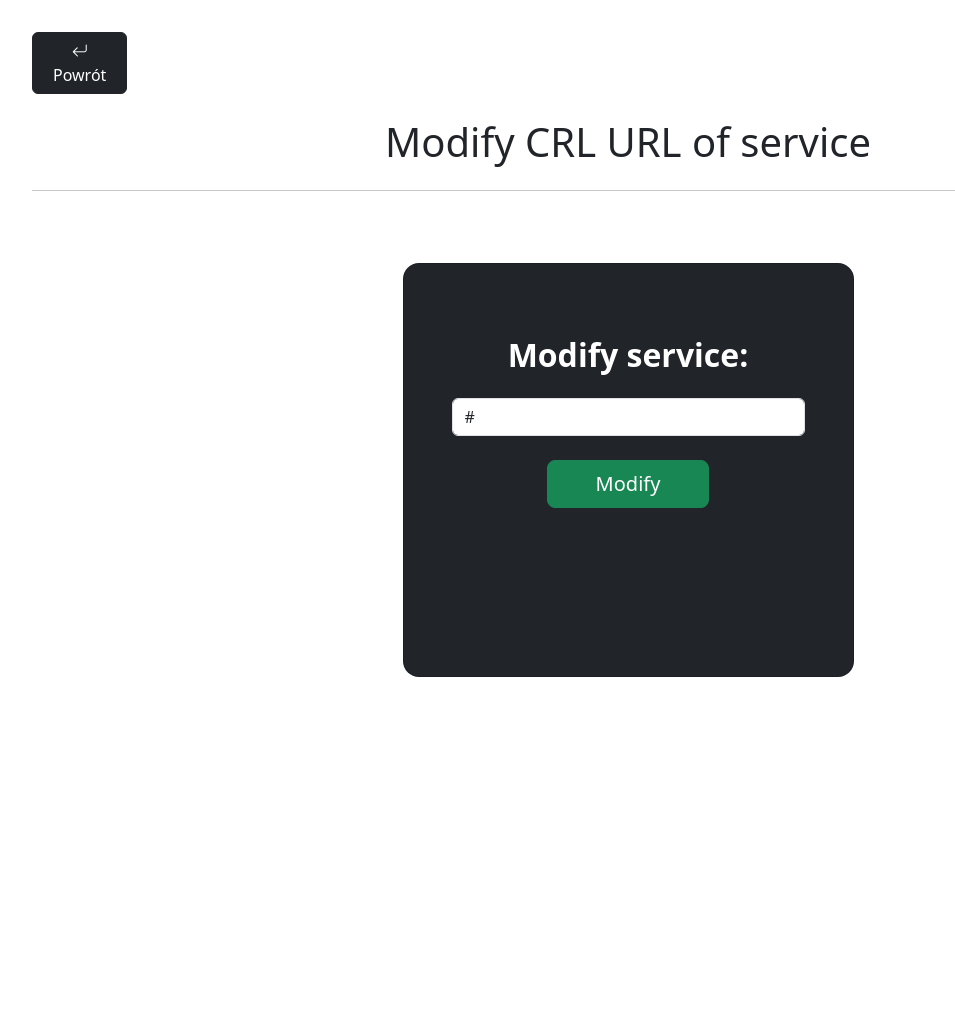
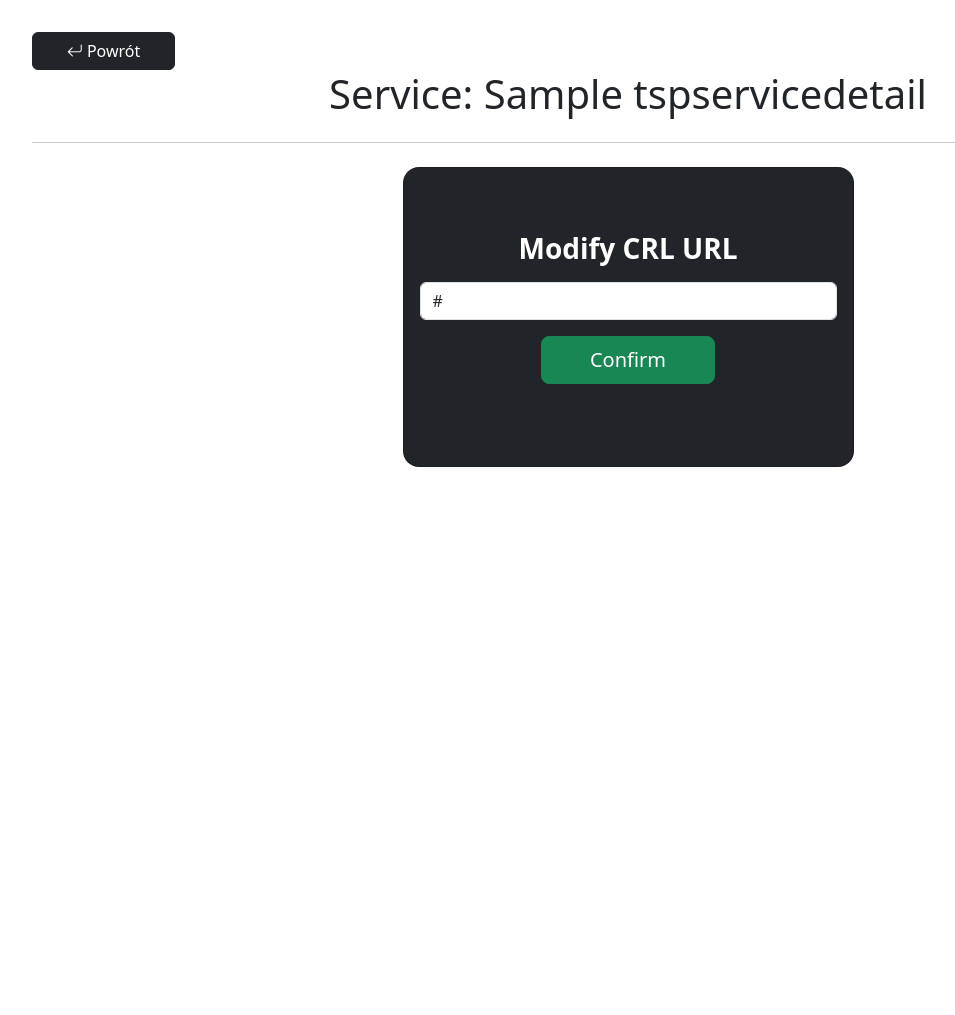
Before and after one commit to RafalGromulski/XmlManager, a Django app: page /crl_url_modify/1/ in a window 1280 px wide. Shown: the whole page, without its empty margins (12-967 px from the left). After the commit the page ends 467 px from the top, so only its background shows below. Run offline with Django 4.2, Linux system fonts and the light colour scheme; a user stored in the database is signed in; tables that the repository leaves empty hold one stand-in row (values such as "Sample post"); some libraries are stand-ins or nearby versions.

Commit message:
7. Templates modified: e.g. confirm_service.html, crl_url_modify.html

```diff
--- a/xml_manager/templates/base.html
+++ b/xml_manager/templates/base.html
@@ -6,8 +6,10 @@
     <meta name="viewport" content="width=device-width, user-scalable=no, initial-scale=1.0, maximum-scale=1.0, minimum-scale=1.0">
     <meta http-equiv="X-UA-Compatible" content="ie=edge">
     <title>{% block title %}{% endblock %}</title>
-    <link href="https://cdn.jsdelivr.net/npm/bootstrap@5.3.2/dist/css/bootstrap.min.css" rel="stylesheet">
-    <script src="https://cdn.jsdelivr.net/npm/bootstrap@5.3.2/dist/js/bootstrap.bundle.min.js"></script>
+    <link href="https://cdn.jsdelivr.net/npm/bootstrap@5.3.2/dist/css/bootstrap.min.css"
+          rel="stylesheet"
+          integrity="sha384-T3c6CoIi6uLrA9TneNEoa7RxnatzjcDSCmG1MXxSR1GAsXEV/Dwwykc2MPK8M2HN"
+          crossorigin="anonymous">
     <link rel="icon"
           type="image/png"
           sizes="32x32"
@@ -19,5 +21,9 @@
 </head>
 <body>
 {% block page_content %}{% endblock %}
+<script src="https://cdn.jsdelivr.net/npm/bootstrap@5.3.2/dist/js/bootstrap.bundle.min.js"
+        integrity="sha384-C6RzsynM9kWDrMNeT87bh95OGNyZPhcTNXj1NW7RuBCsyN/o0jlpcV8Qyq46cDfL"
+        crossorigin="anonymous">
+</script>
 </body>
 </html>
--- a/xml_manager/templates/crl_url_modify.html
+++ b/xml_manager/templates/crl_url_modify.html
@@ -8,28 +8,23 @@
                 class="btn btn-dark"
                 aria-pressed="true"
                 onClick="history.back();"
-                style="width:8%;">
+                style="width:12%;">
             <i class="bi bi-arrow-return-left"></i> Powrót
         </button>
-        <h5 class="display-6 text-center my-4">Modify CRL URL of service</h5>
+        <h5 class="display-6 text-center">Service: {{ tsp_object.service_name }}</h5>
         <hr class="my-4">
     </div>
-    <section class="vh-100 gradient-custom">
-        <div class="container py-5 h-50">
-            <div class="row d-flex justify-content-center align-items-center h-100">
+        <div class="container">
+            <div class="row d-flex justify-content-center align-items-center">
                 <div class="col-12 col-md-8 col-lg-6 col-xl-5">
-                    <div class="card bg-dark text-white"
-                         style="border-radius: 1rem;">
-                        <div class="card-body p-5 text-center">
-                            <div class="mb-md-5 mt-md-4 pb-5">
-                                <h2 class="fw-bold mb-3">Modify service:</h2>
-                                <p class="text-white-100 mb-4"> {{ tsp_object.tsp_service_name }} </p>
-                                <form action="" method="POST">
+                    <div class="card bg-dark text-white" style="border-radius: 1rem; height: 300px">
+                        <div class="card-body text-center">
+                            <div class="mb-md-5 mt-md-5">
+                                <h3 class="fw-bold mb-3">Modify CRL URL</h3>
+                                <form action="" method="post">
                                     {% csrf_token %}
                                     {{ form }}
-                                    <input type="submit"
-                                           class="btn btn-success btn-lg my-4 px-5"
-                                           value="Modify">
+                                    <button type="submit" class="btn btn-success btn-lg mt-3 px-5">Confirm</button>
                                 </form>
                             </div>
                         </div>
@@ -37,6 +32,5 @@
                 </div>
             </div>
         </div>
-    </section>
 </div>
 {% endblock %}
--- a/xml_manager/templates/registration/login.html
+++ b/xml_manager/templates/registration/login.html
@@ -32,7 +32,7 @@
         <div class="form-outline form-white mb-4">
             <input type="password" id="inputPassword" name="password" class="form-control" placeholder="Password"/>
         </div>
-        <button type="submit" class="btn btn-lg btn-primary btn-block mx-5">Log in</button>
+        <button type="submit" class="btn btn-lg btn-success btn-block mx-5">Log in</button>
     </form>
     <p class="mt-5 mb-3 text-muted">&copy; 2023-{% now "Y" %}</p>
     </div>
--- a/xml_manager/templates/service_details.html
+++ b/xml_manager/templates/service_details.html
@@ -25,9 +25,9 @@
                 <th scope="col">Service name</th>
                 <th scope="col">Service status</th>
                 <th scope="col">Service start date</th>
-                <th scope="col">TSP Url</th>
-                <th scope="col">CRL Url</th>
-                <th scope="col">CRL Url status</th>
+                <th scope="col">TSP URL</th>
+                <th scope="col">CRL URL</th>
+                <th scope="col">CRL URL status</th>
                 <th scope="col">Service type</th>
                 <th scope="col">Status in Xml Manager</th>
                 <th scope="col">Digital ID</th>
--- a/xml_manager/templates/services_served.html
+++ b/xml_manager/templates/services_served.html
@@ -63,8 +63,8 @@
                 <th scope="col">Trust service provider</th>
                 <th scope="col">Service Name</th>
                 <th scope="col">Service start date</th>
-                <th scope="col">CRL Url</th>
-                <th scope="col">CRL Url status</th>
+                <th scope="col">CRL URL</th>
+                <th scope="col">CRL URL status</th>
                 <th scope="col">Actions</th>
             </tr>
             </thead>
@@ -84,7 +84,7 @@
                 <td>
                     <a href="{% url 'crl_url_modify' service.id %}"
                        data-toggle="tooltip"
-                       title="Modify service">
+                       title="Confirm CRL URL">
                         <i class="bi bi-pencil-square mx-2" style="color:black"></i></a>
                 </td>
             </tr>
--- a/xml_manager/xml_manager_app/filters.py
+++ b/xml_manager/xml_manager_app/filters.py
@@ -19,7 +19,7 @@ class DataFilter(FilterSet):
     )
 
     crl_url_status_app = ChoiceFilter(
-        empty_label="CRL Url status...",
+        empty_label="CRL URL status...",
         choices=TspServiceDetails.CrlUrlStatus.choices,
     )
 
--- a/xml_manager/xml_manager_app/forms.py
+++ b/xml_manager/xml_manager_app/forms.py
@@ -11,4 +11,4 @@ class CrlUrlModify(ModelForm):
         model = TspServiceDetails
         fields = ["crl_url"]
         labels = {"crl_url": False}
-        widgets = {"crl_url": TextInput(attrs={"class": "form-control", "placeholder": " Enter correct CRL Url address"})}
+        widgets = {"crl_url": TextInput(attrs={"class": "form-control", "placeholder": " Enter correct CRL URL address"})}
--- a/xml_manager/xml_manager_app/models.py
+++ b/xml_manager/xml_manager_app/models.py
@@ -8,13 +8,13 @@ class TspServiceDetails(models.Model):
         WITHDRAWN = "Withdrawn"
 
     class ServiceStatus(models.TextChoices):
-        NEW_NOT_SERVED = "Nie obsłużona (nowa)", _("Not served (new)")
-        WITHDRAWN_NOT_SERVED = "Nie obsłużona (wycofana)", _("Not served (withdrawn)")
-        SERVED = "Obsłużona", _("Served")
+        NOT_SERVED_NEW = "Not served (new)", _("Not served (new)")
+        NOT_SERVED_WITHDRAWN = "Not served (withdrawn)", _("Not served (withdrawn)")
+        SERVED = "Served", _("Served")
 
     class CrlUrlStatus(models.TextChoices):
-        URL_DEFINED = "CRL URL ustalony", _("CRL URL defined")
-        URL_UNDEFINED = "CRL URL nieustalony", _("CRL URL undefined")
+        URL_DETERMINED = "CRL URL determined", _("CRL URL determined")
+        URL_UNDETERMINED = "CRL URL undetermined", _("CRL URL undetermined")
 
     country_code = models.CharField(verbose_name="Country code", max_length=2)
     country_name = models.CharField(verbose_name="Country", max_length=20)
@@ -22,8 +22,8 @@ class TspServiceDetails(models.Model):
     service_name = models.CharField(verbose_name="Service name", max_length=255)
     service_status = models.CharField(verbose_name="Service status", max_length=50, choices=TspServiceStatus.choices)
     service_start_date = models.DateTimeField(verbose_name="Service start date")
-    tsp_url = models.CharField(verbose_name="TSP Url", max_length=150, default="")
-    crl_url = models.URLField(verbose_name="CRL Url", max_length=150, default="")
+    tsp_url = models.CharField(verbose_name="TSP URL", max_length=150, default="")
+    crl_url = models.URLField(verbose_name="CRL URL", max_length=150, default="")
     crl_url_status_app = models.CharField(verbose_name="CRL URL status", max_length=50, choices=CrlUrlStatus.choices)
     service_type = models.CharField(verbose_name="Service type", max_length=100, default="")
     service_status_app = models.CharField(
```
Also changed, not shown: xml_manager/templates/confirm_service.html (+18 -21 lines), xml_manager/templates/services_all.html (+5 -5 lines), xml_manager/templates/services_to_served.html (+4 -4 lines).
